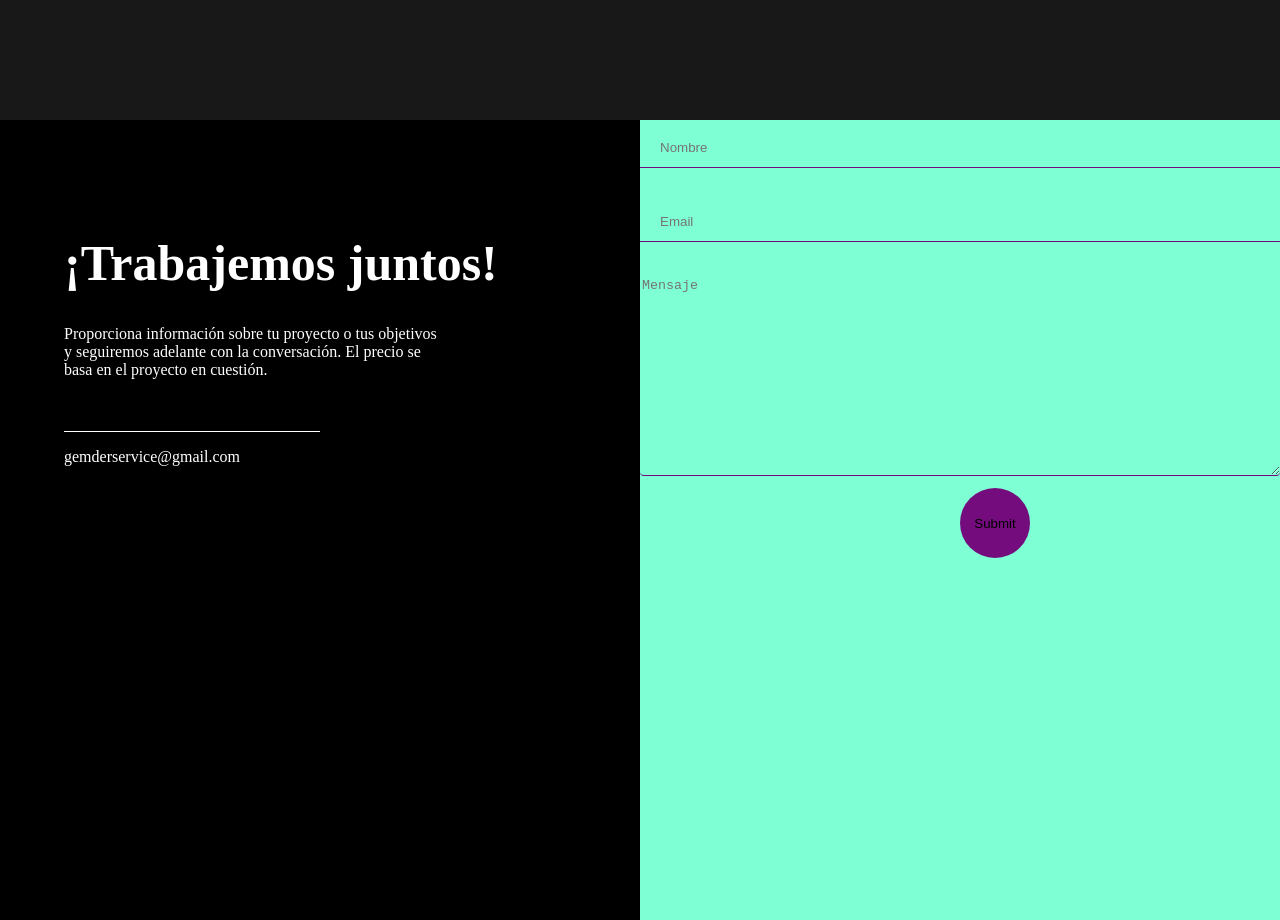
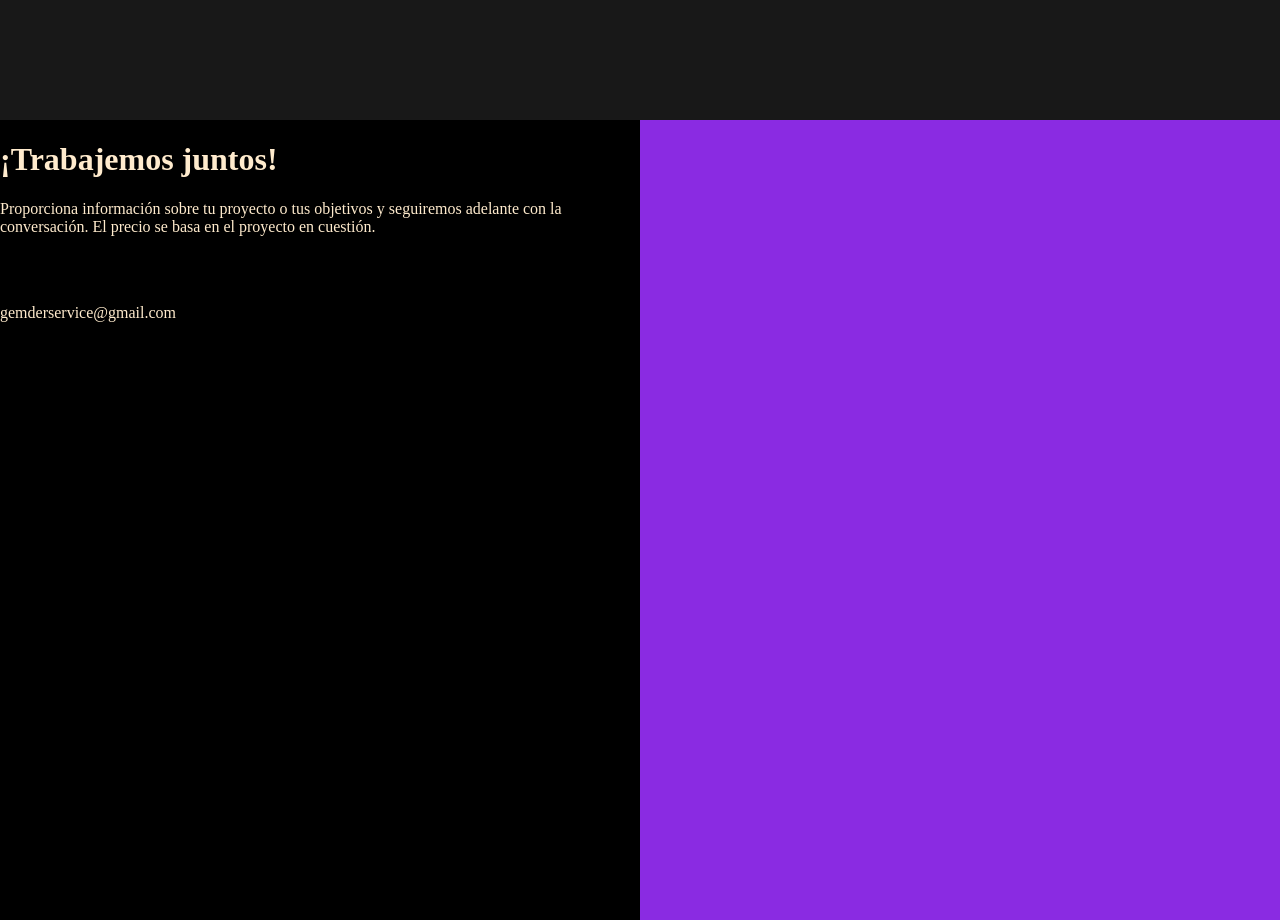
Before and after one commit to gemder/gemder, a plain HTML site: page index.html in a window 1280 px wide. Shown: the part 3080-4000 px from the top of the page. Drawn offline with Linux system fonts and the light colour scheme.

Commit message:
new update 3

```diff
--- a/css/loader.css
+++ b/css/loader.css
@@ -57,16 +57,11 @@
   height: 100%;
   margin-left: 0;
 }
-#Form,#form_info{
+#form_info,#formulario{
   width: 100%;
 float: none;
 }
-#form_info h1,#form_info p,.line{
-  left: 15%;
-}
-#form_info h1{
-  font-size: 30px;
-}
+
 /*#contenido{
 
  background-image: url(../img/mobil\ walpaper.png);
--- a/css/style.css
+++ b/css/style.css
@@ -144,93 +144,26 @@ width: 100px;
 	z-index: 5;
 
 }
-/*formulario contenido 5*/
-#Form{
-	position: relative;
-	background-color: aquamarine;
-	/*center code*/
-	float:right;
+#form_info{
+	float: left;
+	background-color: black;
+	color: blanchedalmond;
 	height: 100%;
 	width: 50%;
-	}
-	#form_info{
-		position: relative;
-		text-align: left;
-		float: left;
-		background-color: black;
-		height: 100%;
-		width: 50%;
-		color: white;
-	}
-	#form_info h1{
-		position: relative;
-		top: 10%;
-		left: 10%;
-		font-size: 50px;
-	}
-	#form_info p{
-		position: relative;
-		top: 10%;
-		left: 10%;
-		text-align: left;
-		width: 60%;
+}
+#formulario{
+	float: right;
+    background-color: blueviolet;
+	height: 100%;
+	width: 50%;
+}
+/*formulario contenido 5*/
 
-	}
-	.line{
-		position: relative;
-		top: 10%;
-		left: 10%;
-		height: 1px;
-		width: 40%;
-		background-color: white;
-	}
-	 input[type=text], select {
-		width: 100%;
-		padding: 12px 20px;
-		margin: 8px 0;
-		display: inline-block;
-		border: 1px solid  #750c7e;
-		border-top: none;
-		border-right: none;
-		border-left: none;
-		box-sizing: border-box;
-		color: white;
-		background-color: transparent;
-		outline:none;
-	  }
-	  input[type=text]:hover{
+
+	  /*input[type=text]:hover{
 		  border-color: #750c7e;
 		  transition: 0.5s;
-	  }
-	  input:focus{
-	 border-bottom-color: white;
-	}
-
-	  #fmensaje{
-		width: 100%;
-		height: 200px;
-		margin: 8px 0;
-		display: inline-block;
-		border: 1px solid  #750c7e;
-		border-radius: 4px;
-		box-sizing: border-box;
-		color: white;
-		background-color: transparent;
-		border-top: none;
-		border-right: none;
-		border-left: none;
-	  }
-
-input[type="submit"]{
-	position: relative;
-	border-style: none;
-	border-radius: 50px;
-	margin-left: 50%;
-	height: 70px;
-	width: 70px;
-	background-color: #750c7e;
-	outline:none;
-}
+	  }*/
 
 /************************************************************************************************************/
 #boy{
--- a/index.html
+++ b/index.html
@@ -92,15 +92,8 @@
 					gemderservice@gmail.com
 				</p><br><br>
 			</div>
-			<div id="Form">
+			<div id="formulario"></div>
 
-			<input type="text" id="fname" name="fname" placeholder="Nombre" class="Contact_text_style"><br><br>
-
-			<input type="text" id="femail" name="femail" placeholder="Email"><br><br>
-
-			<textarea id="fmensaje" name="fmensaje" rows="4" cols="50" placeholder="Mensaje" ></textarea>
-			<input type="submit" id="submit_email" name=""><br><br>
-		    </div>
 
 
 		</div>
```
